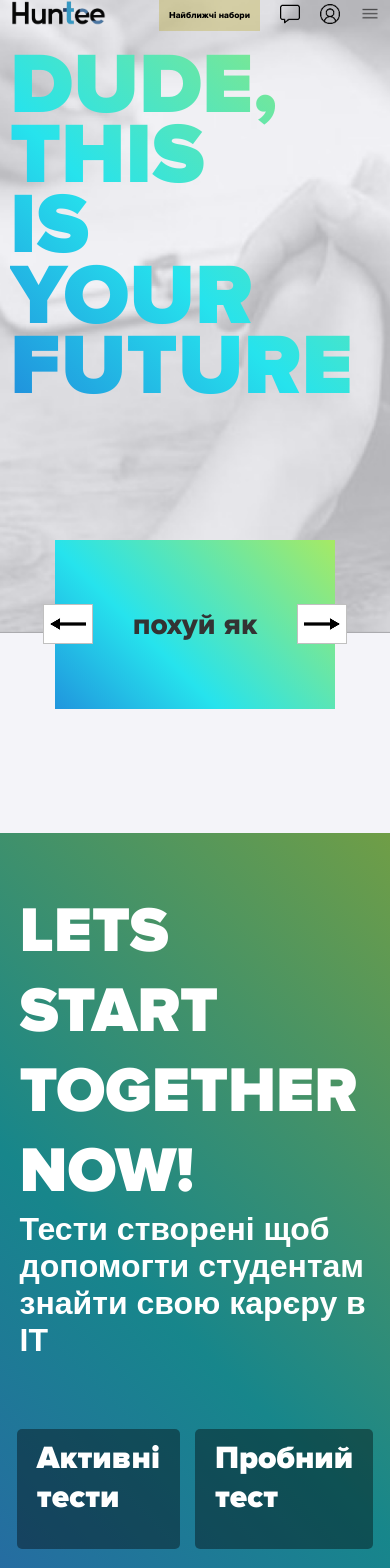
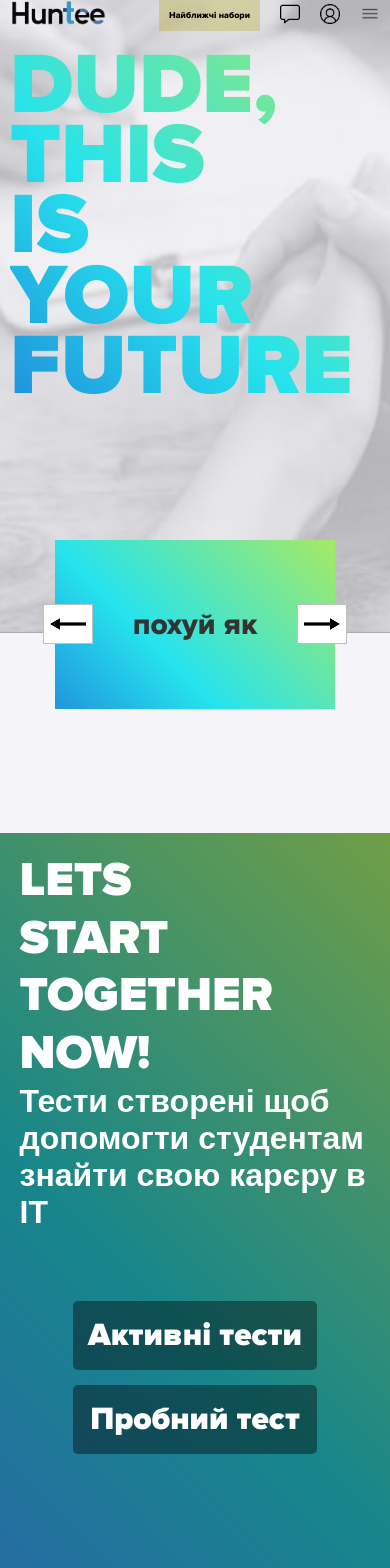
Before and after one commit to valerii-okhmak/huntee, a React (Create React App) app in the folder frontend/: page / in a window 390 px wide. Shown: the top 1568 px of the page. Built offline with nearby package versions, Linux system fonts and the light colour scheme.

Commit message:
main page fix

```diff
--- a/frontend/src/components/main_start/main_start.css
+++ b/frontend/src/components/main_start/main_start.css
@@ -1,5 +1,5 @@
 .main_start{
-    height: 101vh;
+    min-height: 101vh;
     background: linear-gradient(45deg, #4a0b7e, #423bce, #17868b, #b3b012,#c7c676);
     background-size: 400% 400%;
     animation: gradientAnimation 20s infinite linear;
@@ -15,12 +15,11 @@
 .main_start__container{
     display: flex;
     flex-direction: column;
-    height: 100%;
+    min-height: 101vh;
+    padding: 5% 5%;
 }
 
 .main_start__container h1{
-    padding-left: 5%;
-    padding-top: 2%;
     font-family: 'MyFont1', sans-serif;
     line-height: 8rem;
     font-weight: 900;
@@ -30,8 +29,6 @@
     user-select: none;
 }
 .main_start__container h2{
-    padding-left: 5%;
-
     font-weight: 600;
     font-size: 2rem;
     color: #fff;
@@ -40,29 +37,27 @@
 }
 
 .main_start__buttons{
-    height: 100%;
     align-self: center;
     justify-content: center;
     display: flex;
     flex-direction: row;
-    margin-top: 8%;
     gap: 20%;
+    padding-top: 10%;
 }
 
 .button{
-    width: 300px;
-    height: 120px;
     font-family: 'MyFont1', sans-serif;
     font-weight: 900;
     font-size: 2rem;
     color: #fff;
     border-radius: 5px;
-    padding: 10px 20px;
+    padding: 5% 15%;
     border: none;
     cursor: pointer;
     text-decoration: none;
     background-color: rgba(0, 0, 0, 0.4);
     transition: all 0.4s ease-in-out;
+    text-align: center;
 }
 
 .button:hover {
@@ -72,26 +67,36 @@
 
 @media screen and (max-width: 890px) {
     .main_start__buttons{
-        padding-top: 10%;
         gap: 5%;
-        width: 300px;
-        height: 120px;
         font-weight: 300;
         font-size: 1.5rem;
     }
     .main_start__container h1{
-        padding-left: 5%;
-        padding-top: 15%;
-        line-height: 5rem;
         font-size: 5.5rem;
+        line-height: 1.2;
     }
 }
 
+@media screen and (max-width: 600px) {
+    .button {
+        padding: 15px;
+    }
+}
 
 @media screen and (max-width: 500px) {
     .main_start__container h1{
         word-spacing: 1000px;
-        line-height: 5rem;
         font-size: 4rem;
     }
 }
+
+@media screen and (max-width: 400px) {
+    .main_start__buttons {
+        flex-direction: column;
+        gap: 15px;
+        padding-top: 20%;
+    }
+    .main_start__container h1 {
+        font-size: 3rem;
+    }
+}
--- a/frontend/src/components/slider/Slider.css
+++ b/frontend/src/components/slider/Slider.css
@@ -5,7 +5,7 @@
     max-width: 600px;
     margin: auto;
     overflow: hidden;
-    margin-top: -10vh;
+    /* margin-top: -10vh; */
 }
 
 /* Стиль для слайду */
```
